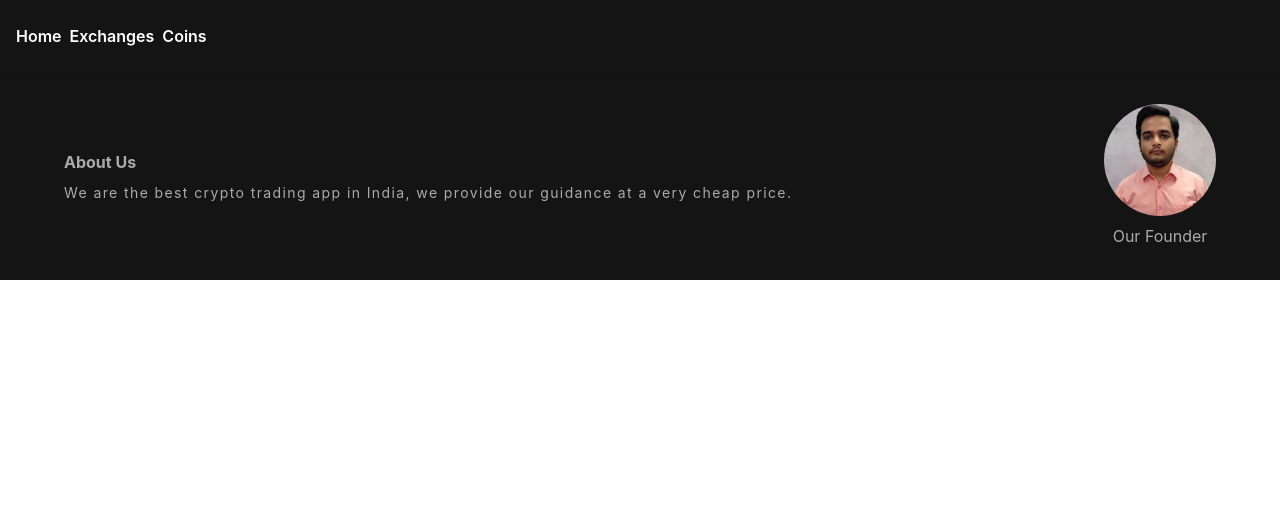
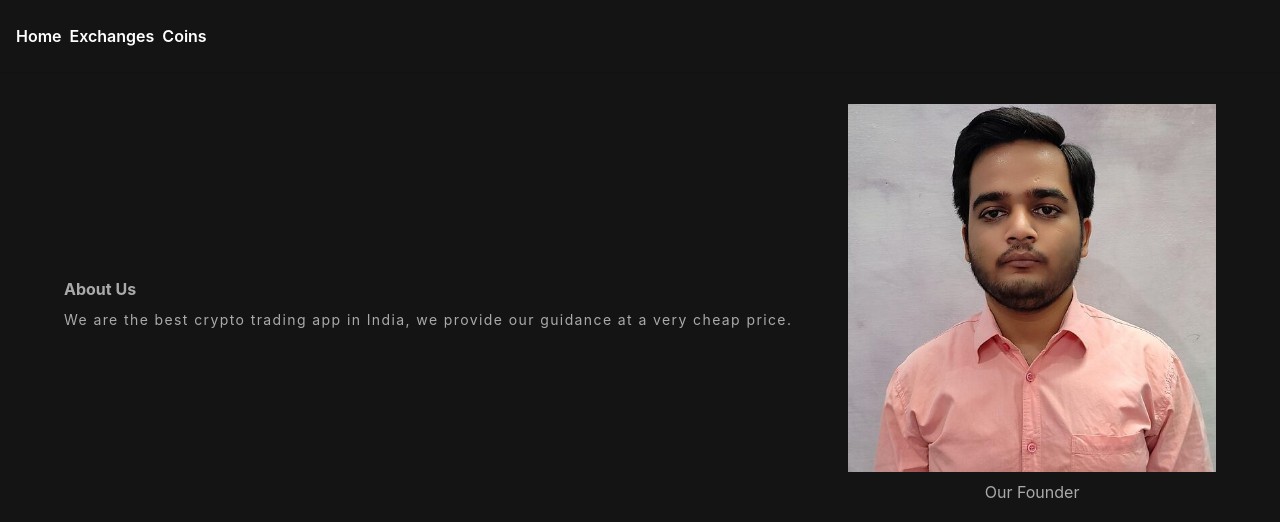
Before and after one commit to amarsrivastava68/coingraph, a React (Create React App) app: page /coin/1 in a window 1280 px wide. Shown: the top 522 px of the page. Built offline with nearby package versions, Linux system fonts and the light colour scheme; no server answers.

Commit message:
Update Footer.jsx

```diff
--- a/src/components/Footer.jsx
+++ b/src/components/Footer.jsx
@@ -25,7 +25,7 @@ const Footer = () => {
         </VStack>
 
         <VStack>
-          <Avatar boxSize={"28"} mt={["4", "0"]} src={amar} />
+          <img src={amar} alt = "" />
           <Text>Our Founder</Text>
         </VStack>
       </Stack>
```
